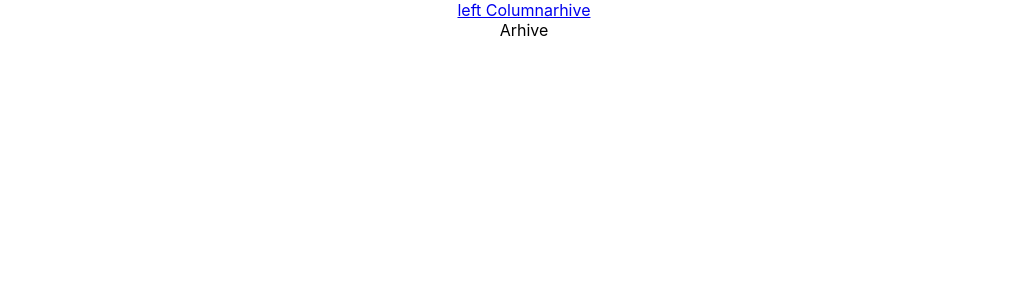
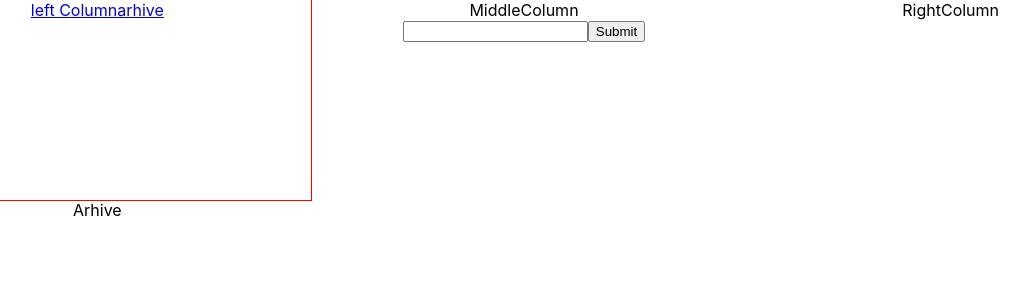
Before and after one commit to VirLg/react-analog-telegramm, a React (Create React App) app: page /api/arhive in a window 1280 px wide. Shown: the top 300 px of the page, without its empty margins (116-1145 px from the left). Built offline with nearby package versions, Linux system fonts and the light colour scheme.

Commit message:
add input in middle column

```diff
--- a/src/App.css
+++ b/src/App.css
@@ -1,5 +1,7 @@
 .App {
   text-align: center;
+  display: grid;
+  grid-template-columns: 1fr 1fr 1fr;
 }
 
 .App-logo {
--- a/src/App.js
+++ b/src/App.js
@@ -3,6 +3,8 @@ import { Route, Routes } from 'react-router-dom';
 import Layout from './components/layout/Layout';
 import LeftColumn from './components/leftColumn/LeftColumn';
 import Arhive from './components/arhive/Arhive';
+import RightColumn from './components/rightColumn/RightColumn';
+import MiddleColumn from './components/middleColumn/MiddleColumn';
 function App() {
   return (
     <div className="App">
@@ -12,6 +14,8 @@ function App() {
           <Route path="/api/arhive" element={<Arhive />} />
         </Route>
       </Routes>
+      <MiddleColumn />
+      <RightColumn />
     </div>
   );
 }
--- /dev/null
+++ b/src/components/form/InputMessage.jsx
@@ -0,0 +1,26 @@
+import React, { useState } from 'react';
+
+const InputMessage = ({ addTask }) => {
+  const [name, setName] = useState('');
+
+  const handleSbmit = e => {
+    e.preventDefault();
+    addTask({ name });
+    setName('');
+  };
+  const handleChange = e => {
+    setName(e.target.value);
+  };
+
+  return (
+    <>
+      <form onSubmit={handleSbmit}>
+        <input onChange={handleChange} name="name" value={name} />
+
+        <button type="submit">Submit</button>
+      </form>
+    </>
+  );
+};
+
+export default InputMessage;
--- a/src/components/header/Header.jsx
+++ b/src/components/header/Header.jsx
@@ -1,13 +1,14 @@
 import React from 'react';
 import { NavLink } from 'react-router-dom';
+import { HeaderDiv } from './Header.styled';
 
 const Header = () => {
   return (
     <div>
-      <div>
+      <HeaderDiv>
         <NavLink to="/">left Column</NavLink>
         <NavLink to="/api/arhive">arhive</NavLink>
-      </div>
+      </HeaderDiv>
     </div>
   );
 };
--- a/src/components/header/Header.styled.js
+++ b/src/components/header/Header.styled.js
@@ -0,0 +1,6 @@
+import styled from '@emotion/styled';
+
+export const HeaderDiv = styled.div`
+  height: 200px;
+  outline: 1px solid red;
+`;
--- a/src/components/leftColumn/LeftColumn.jsx
+++ b/src/components/leftColumn/LeftColumn.jsx
@@ -3,13 +3,7 @@ import RightColumn from '../rightColumn/RightColumn';
 import MiddleColumn from '../middleColumn/MiddleColumn';
 
 const LeftColumn = () => {
-  return (
-    <div>
-      LeftColumn
-      <RightColumn />
-      <MiddleColumn />
-    </div>
-  );
+  return <div>LeftColumn</div>;
 };
 
 export default LeftColumn;
--- a/src/components/leftColumn/LeftColumn.styled.js
+++ b/src/components/leftColumn/LeftColumn.styled.js
@@ -0,0 +1,3 @@
+import styled from '@emotion/styled';
+
+export const HeaderDiv = styled.div``;
--- a/src/components/middleColumn/MiddleColumn.jsx
+++ b/src/components/middleColumn/MiddleColumn.jsx
@@ -1,9 +1,13 @@
-import React from 'react'
+import React from 'react';
+import InputMessage from '../form/InputMessage';
 
 const MiddleColumn = () => {
   return (
-    <div>MiddleColumn</div>
-  )
-}
+    <div>
+      MiddleColumn
+      <InputMessage />
+    </div>
+  );
+};
 
-export default MiddleColumn
+export default MiddleColumn;
--- a/src/components/middleColumn/MiddleColumn.styled.js
+++ b/src/components/middleColumn/MiddleColumn.styled.js
@@ -0,0 +1,3 @@
+import styled from '@emotion/styled';
+
+export const HeaderDiv = styled.div``;
```
